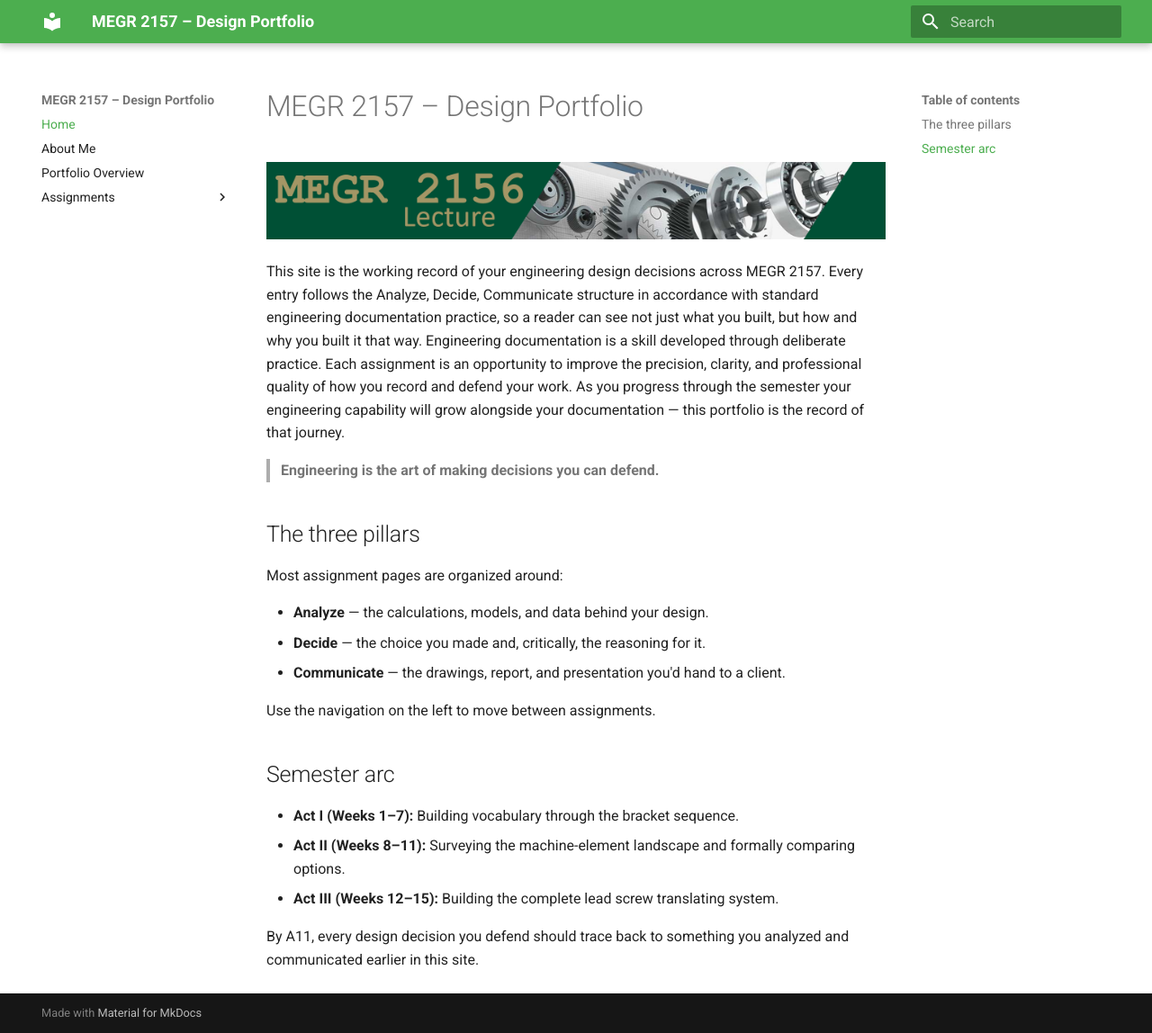
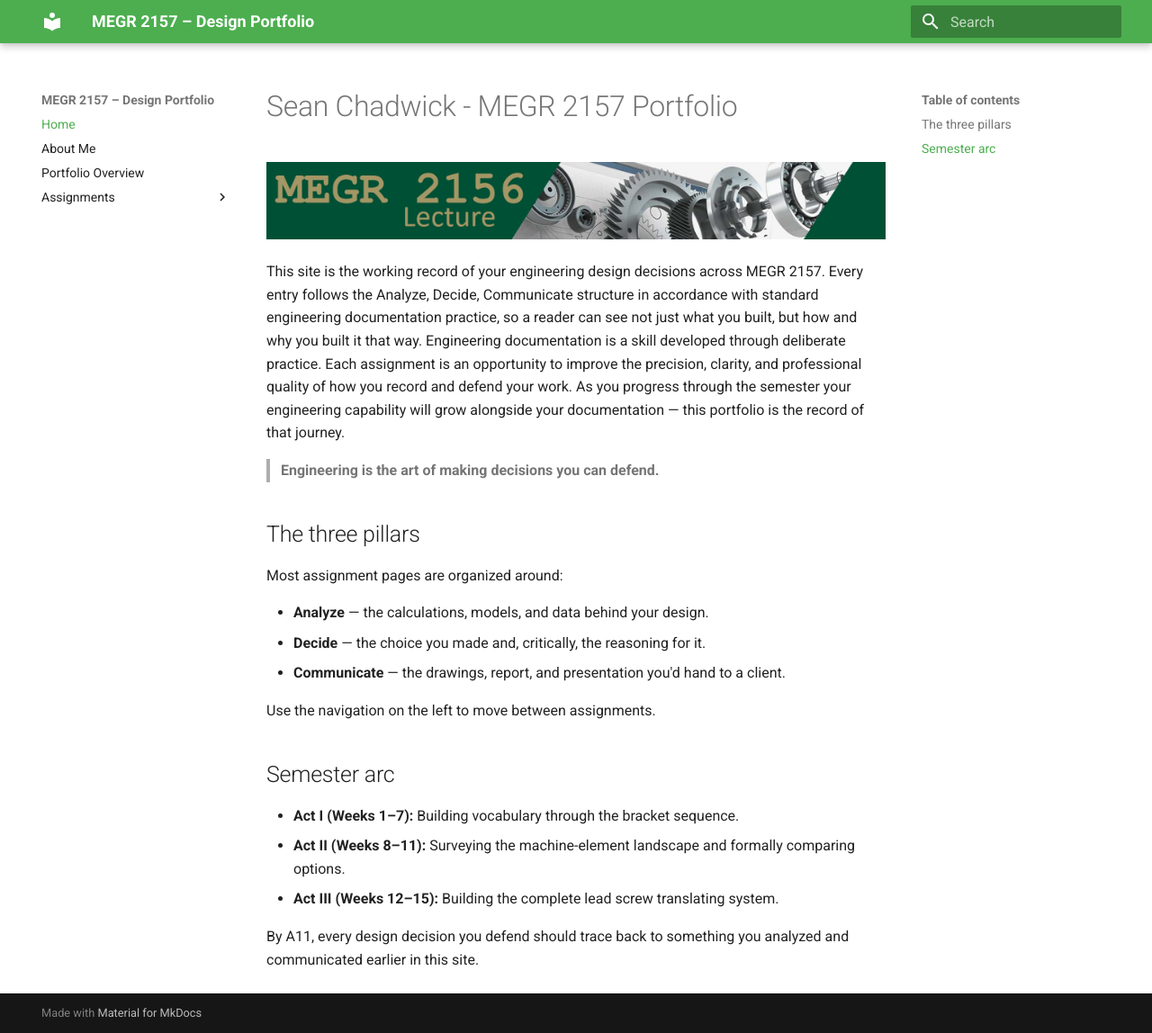
Before and after one commit to Schadwi2/megr2157-portfolio, an MkDocs documentation site: the page built from docs/index.md, in a window 1280 px wide and 1148 px high. Shown: the whole window at 90% size. Built offline with MkDocs 1.6.1 and Material for MkDocs 9.7.7, drawn with Linux system fonts in a browser that asks for light colours.

```diff
--- a/docs/index.md
+++ b/docs/index.md
@@ -1,4 +1,4 @@
-# MEGR 2157 – Design Portfolio
+# Sean Chadwick - MEGR 2157 Portfolio
 
 ![MEGR 2156-7 Title](MEGR2156title.png)
 
```
